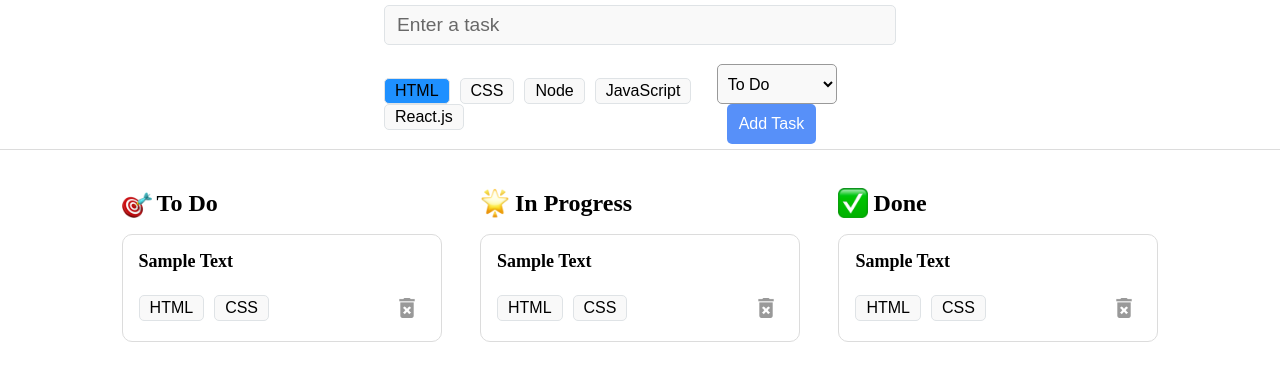
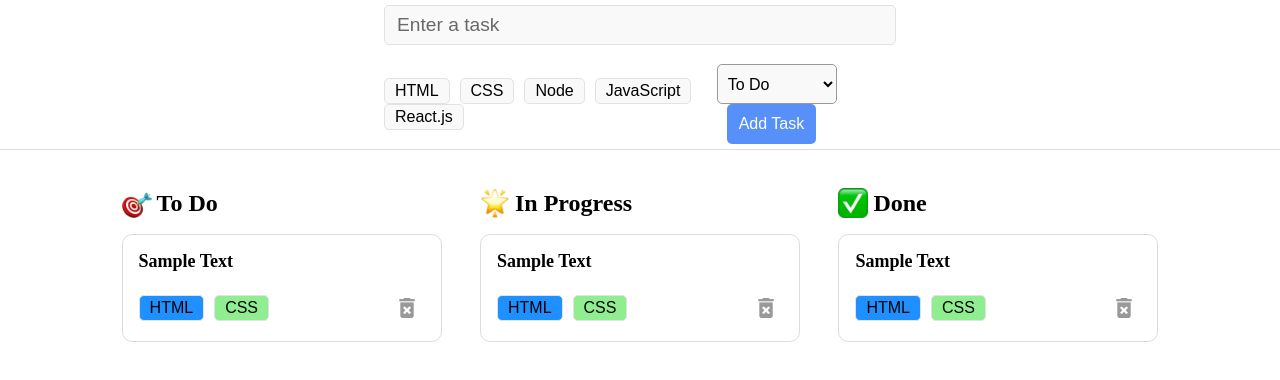
Before and after one commit to torressam333/react-tasks, a React (Vite) app: page / in a window 1280 px wide. Shown: the top 380 px of the page. Built offline with nearby package versions, Linux system fonts and the light colour scheme.

Commit message:
Implement logic to add and remove tags dynamically from task obj

```diff
--- a/src/components/TaskCard.jsx
+++ b/src/components/TaskCard.jsx
@@ -8,8 +8,8 @@ const TaskCard = () => {
       <p className='task_text'>Sample Text</p>
       <div className='task_card_bottom_line'>
         <div className='task_card_tags'>
-          <TaskTag tagName='HTML' />
-          <TaskTag tagName='CSS' />
+          <TaskTag tagName='HTML' tagColor='dodgerblue' />
+          <TaskTag tagName='CSS' tagColor='lightgreen' />
         </div>
         <div className='task_delete'>
           <img src={deleteIcon} alt='Delete Icon Png' className='delete_icon' />
--- a/src/components/TaskForm.jsx
+++ b/src/components/TaskForm.jsx
@@ -6,6 +6,7 @@ const TaskForm = () => {
   const [taskData, setTaskData] = useState({
     task: '',
     status: 'todo',
+    tags: [],
   });
 
   const handleChange = (e) => {
@@ -16,6 +17,23 @@ const TaskForm = () => {
         ...prev,
         [name]: value,
       };
+    });
+  };
+
+  console.log(taskData.tags);
+
+  const selectTag = (tag) => {
+    // Call use state setter
+    setTaskData((prev) => {
+      // Ternary to check if existing tags arr has the clicked tag
+      const updatedTags = prev.tags.includes(tag)
+        // If it does, remove it from array
+        ? prev.tags.filter((item) => item !== tag)
+        // Otherwise, return existing tags arr
+        : [...prev.tags, tag];
+
+      // Spread prev and add the updated (or unchanged) tags in it
+      return { ...prev, tags: updatedTags };
     });
   };
 
@@ -37,11 +55,11 @@ const TaskForm = () => {
         />
         <div className='task_form_bottom_line'>
           <div>
-            <TaskTag tagName='HTML' tagColor='dodgerblue' />
-            <TaskTag tagName='CSS' />
-            <TaskTag tagName='Node' />
-            <TaskTag tagName='JavaScript' />
-            <TaskTag tagName='React.js' />
+            <TaskTag tagName='HTML' selectTag={selectTag} />
+            <TaskTag tagName='CSS' selectTag={selectTag} />
+            <TaskTag tagName='Node' selectTag={selectTag} />
+            <TaskTag tagName='JavaScript' selectTag={selectTag} />
+            <TaskTag tagName='React.js' selectTag={selectTag} />
           </div>
           <div>
             <select
--- a/src/components/TaskTag.jsx
+++ b/src/components/TaskTag.jsx
@@ -1,8 +1,13 @@
 import '../assets/css/TaskTag.css';
 
-const TaskTag = ({ tagName, tagColor }) => {
+const TaskTag = ({ tagName, tagColor, selectTag }) => {
   return (
-    <button className='tag' style={{ background: tagColor }}>
+    <button
+      type='button'
+      className='tag'
+      style={{ background: tagColor }}
+      onClick={() => selectTag(tagName)}
+    >
       {tagName}
     </button>
   );
```
